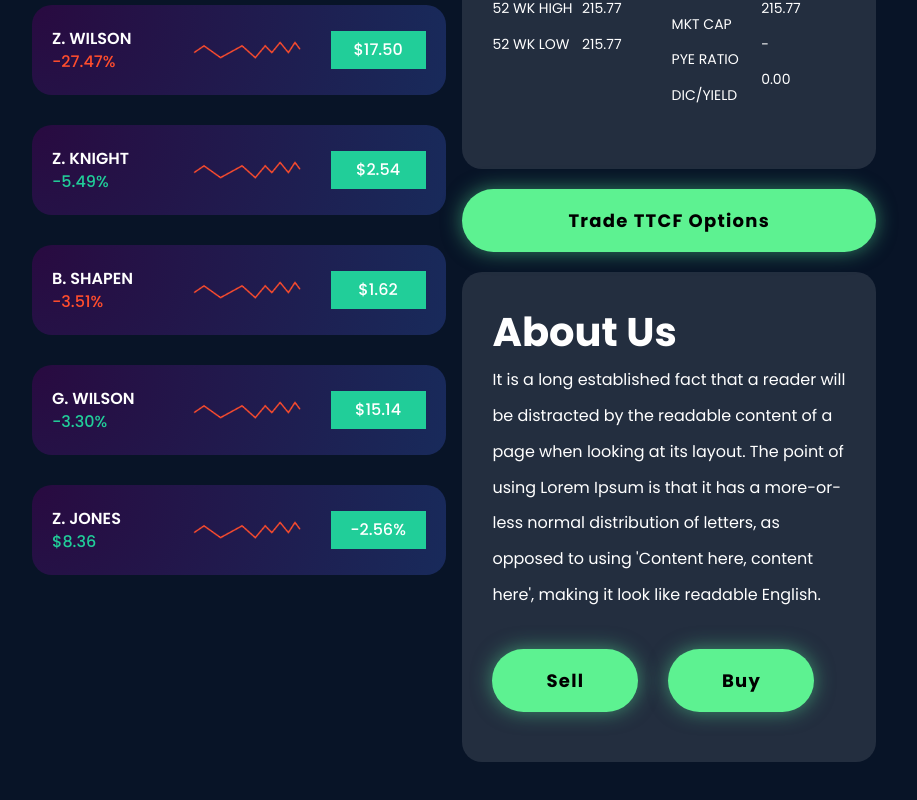
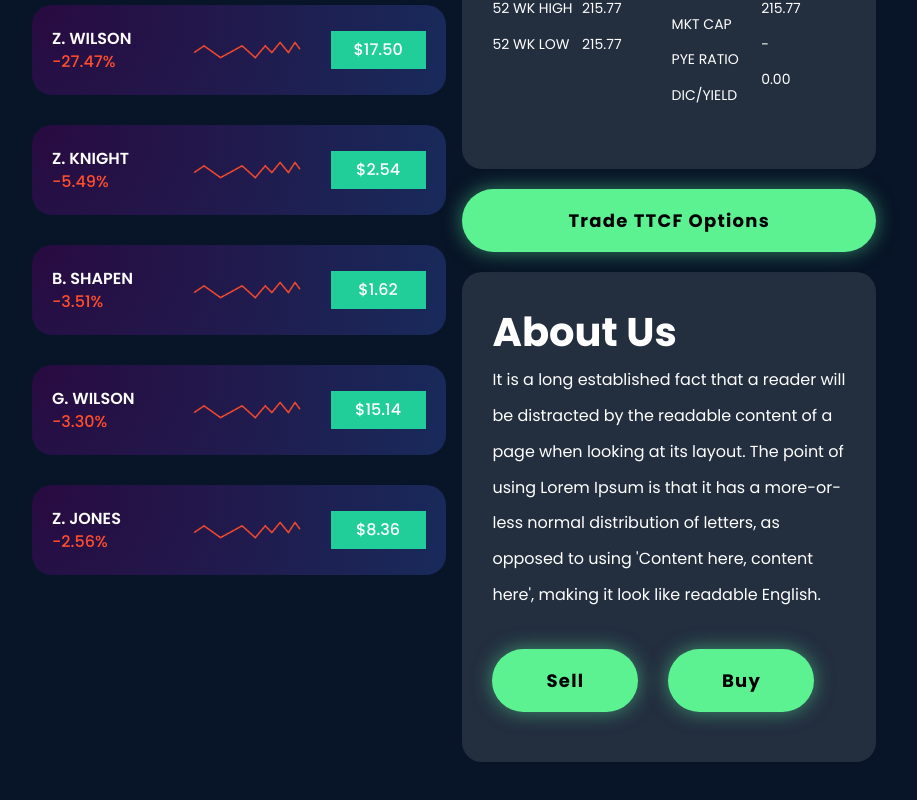
Before and after one commit to tarunkumar2112/decstrike, a React (Create React App) app: page / in a window 1280 px wide. Shown: the part 755-1555 px from the top of the page, without its empty margins (336-1253 px from the left). Built offline with nearby package versions, Linux system fonts and the light colour scheme.

Commit message:
new changes

```diff
--- a/src/components/pages/Homepage.js
+++ b/src/components/pages/Homepage.js
@@ -136,7 +136,7 @@ let toggleClasscheck = btnstate ? 'show' : 'hide';
                 <div className='box-item'>
                     <div className='title'>
                         <h3>Z. KNIGHT</h3>
-                        <p>-5.49%</p>
+                        <p className='minus'>-5.49%</p>
                     </div>
                     <div className="graphs"><img src={Lowgraph}
                 alt='ray'
@@ -168,7 +168,7 @@ let toggleClasscheck = btnstate ? 'show' : 'hide';
 <div className='box-item'>
                     <div className='title'>
                         <h3>G. WILSON</h3>
-                        <p>-3.30%</p>
+                        <p className='minus'>-3.30%</p>
                     </div>
                     <div className="graphs"><img src={Lowgraph}
                 alt='ray'
@@ -184,14 +184,14 @@ let toggleClasscheck = btnstate ? 'show' : 'hide';
 <div className='box-item'>
                     <div className='title'>
                         <h3>Z. JONES </h3>
-                        <p>$8.36</p>
+                        <p className='minus'>-2.56%</p>
                     </div>
                     <div className="graphs"><img src={Lowgraph}
                 alt='ray'
                 /
                 ></div>
                     <div className='url'>
-                        <a href='/'>-2.56%</a>
+                        <a href='/'>$8.36</a>
                     </div>
 
                 </div>
```
